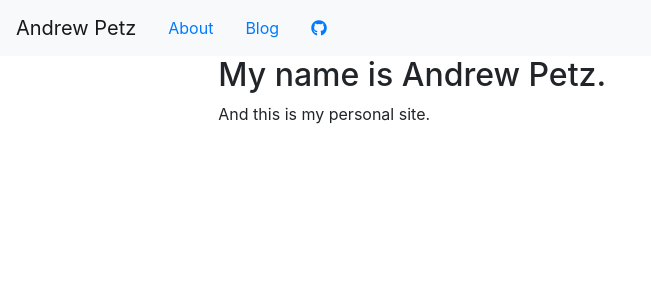
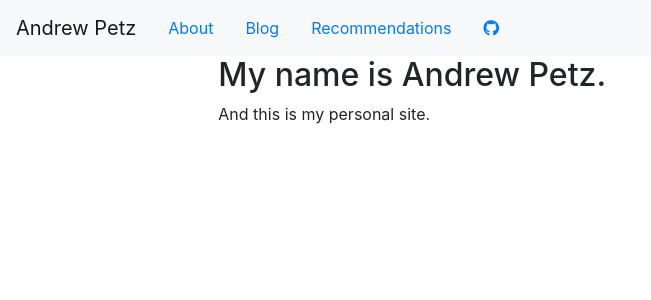
Before and after one commit to AndrewPetz/andrewpetz.github.io, a Jekyll site: the page built from index.html, in a window 1280 px wide. Shown: the top 300 px of the page, without its empty margins (0-651 px from the left). Built offline with Jekyll 4.4.1, drawn with Linux system fonts in a browser that asks for light colours; nearby versions of some CDN libraries.

Commit message:
Fixing rec stuff

```diff
--- a/_config.yml
+++ b/_config.yml
@@ -10,6 +10,11 @@ defaults:
       layout: "post"
   - scope:
       path: ""
+      type: "recommendations"
+    values:
+      layout: "recommendation"
+  - scope:
+      path: ""
     values:
       layout: "default"
 
--- a/_data/navigation.yml
+++ b/_data/navigation.yml
@@ -2,3 +2,5 @@
   link: /about.html
 - name: Blog
   link: /blog.html
+- name: Recommendations
+  link: /recommendations.html
--- /dev/null
+++ b/_layouts/recommendation.html
@@ -0,0 +1,6 @@
+---
+layout: default
+---
+<h1>{{ page.title }}</h1>
+
+{{ content }}
```
Also changed, not shown: _recommendations/podcasts.md (+1 -1 lines).
